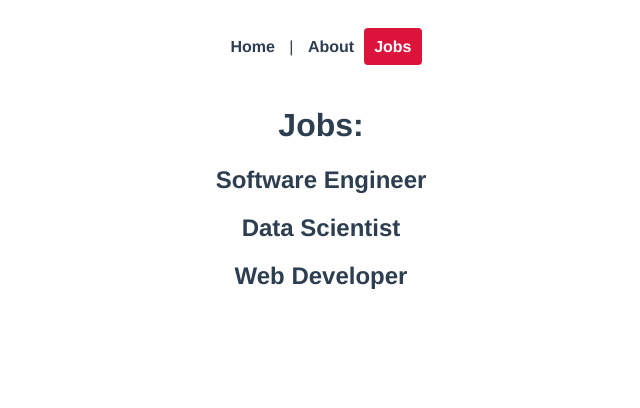
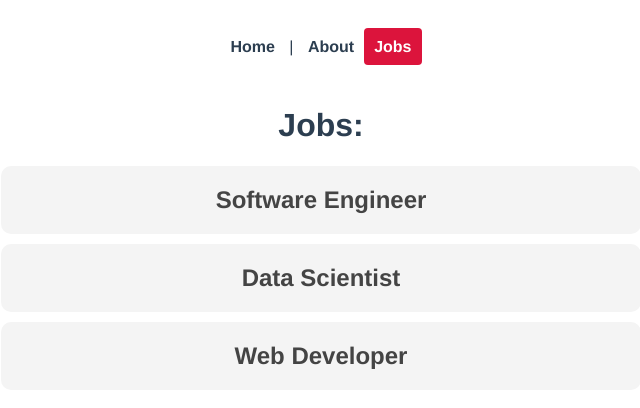
Before and after one commit to TairilKK/vue-journey, a Vue app in the folder jobs/: page /jobs in a window 1280 px wide. Shown: the top 408 px of the page, without its empty margins (319-959 px from the left). Built offline with nearby package versions, Linux system fonts and the light colour scheme.

Commit message:
add link to job details

```diff
--- a/jobs/src/router/index.js
+++ b/jobs/src/router/index.js
@@ -22,8 +22,9 @@ const routes = [
   },
   {
     path: "/jobs/:id",
-    name: "jobs-detail",
+    name: "job-details",
     component: JobsDetailsView,
+    props: true,
   },
 ];
 
--- a/jobs/src/views/jobs/JobsDetailsView.vue
+++ b/jobs/src/views/jobs/JobsDetailsView.vue
@@ -6,9 +6,10 @@
 <script>
 export default {
   name: "JobsDetailsView",
+  props: ["id"],
   data() {
     return {
-      id: this.$route.params.id,
+      // id: this.$route.params.id,
     };
   },
 };
--- a/jobs/src/views/jobs/JobsView.vue
+++ b/jobs/src/views/jobs/JobsView.vue
@@ -1,7 +1,9 @@
 <template>
   <h1>Jobs:</h1>
-  <div>
-    <h2 v-for="job in jobs" :key="job.id">{{ job.title }}</h2>
+  <div v-for="job in jobs" :key="job.id" class="job">
+    <router-link :to="{ name: 'job-details', params: { id: job.id } }">
+      <h2>{{ job.title }}</h2>
+    </router-link>
   </div>
 </template>
 
@@ -20,4 +22,22 @@ export default {
 };
 </script>
 
-<style></style>
+<style>
+.job h2 {
+  background: #f4f4f4;
+  padding: 20px;
+  border-radius: 10px;
+  margin: 10px auto;
+  max-width: 600px;
+  cursor: pointer;
+  color: #444;
+}
+
+.job h2:hover {
+  background: #ddd;
+}
+.job a {
+  text-decoration: none;
+  color: inherit;
+}
+</style>
```
